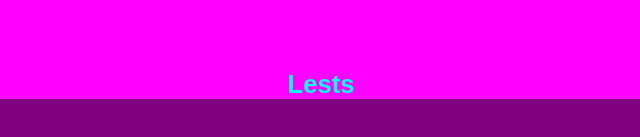
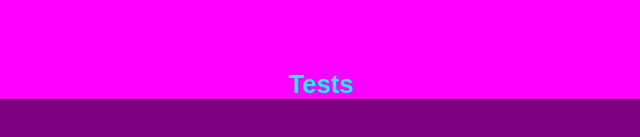
Before and after one commit to TheEvilCheater/helpinghotline.com, a plain HTML site: page index.html in a window 1280 px wide. Shown: the part 699-836 px from the top of the page, 364-1004 px from the left. Drawn offline with Linux system fonts and the light colour scheme.

Commit message:
Update index.html

```diff
--- a/index.html
+++ b/index.html
@@ -36,7 +36,7 @@
             <h2>Get Help for...</h2>
             <ol>
                 <li>Homework</li>
-                <li>Lests</li>
+                <li>Tests</li>
             </ol>
         </article>
 
```
